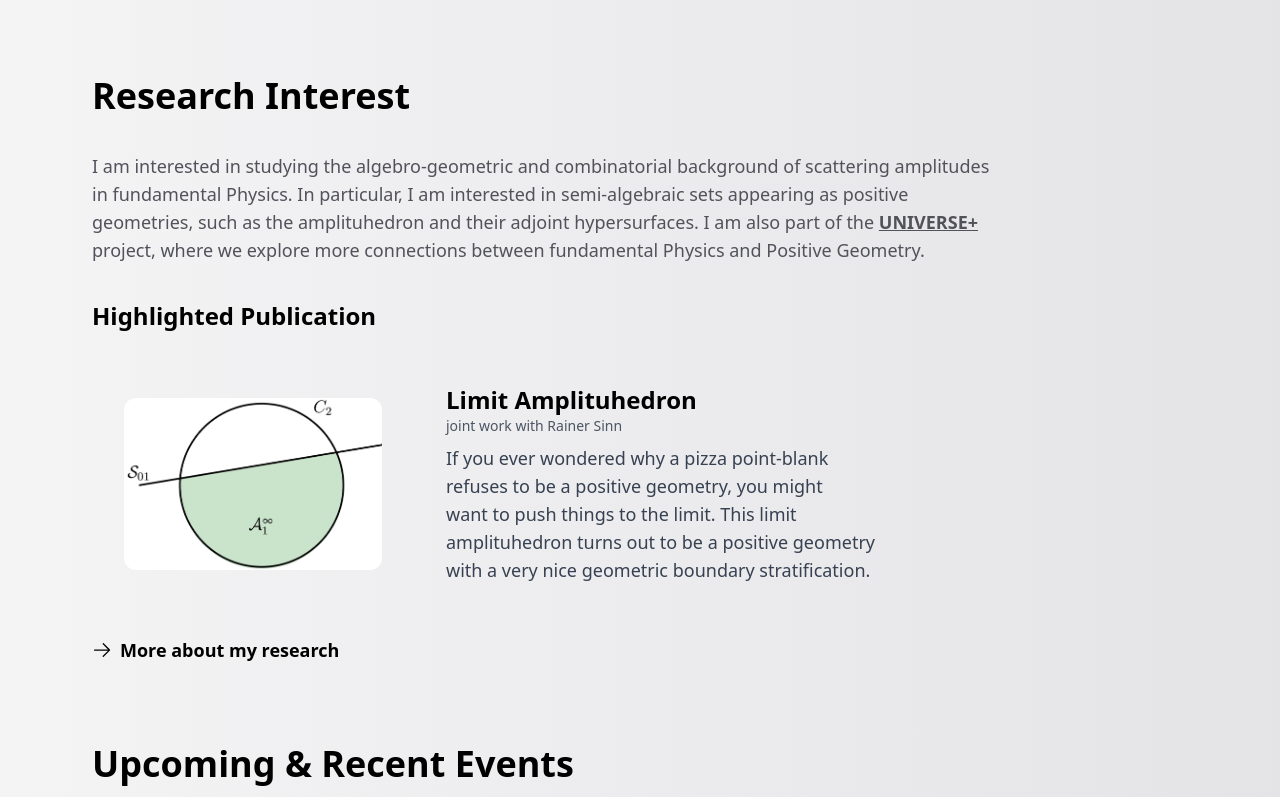
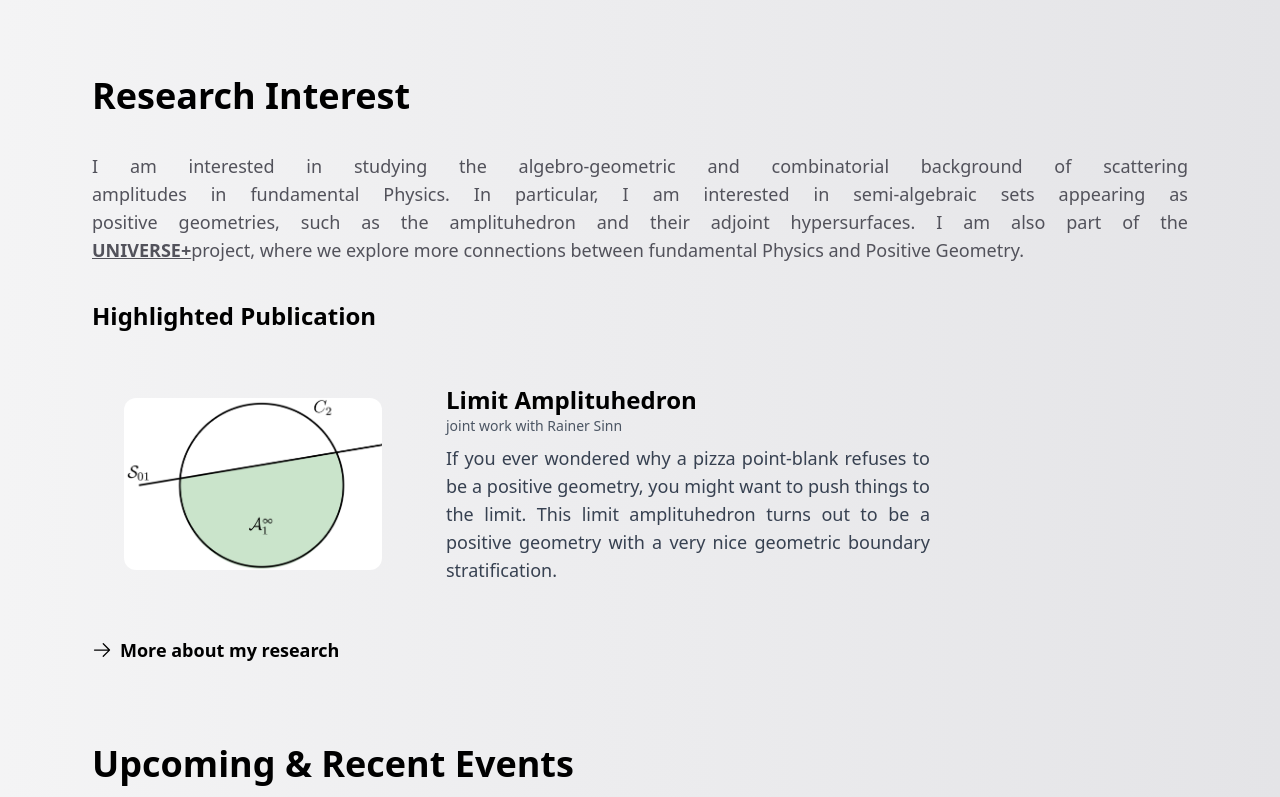
Before and after one commit to jkoefler/academicwebsite, a Next.js app: page / in a window 1280 px wide. Shown: the part 795-1592 px from the top of the page. Built offline with nearby package versions, Linux system fonts and the light colour scheme.

Commit message:
Block text

```diff
--- a/app/components/Abstract.js
+++ b/app/components/Abstract.js
@@ -8,7 +8,7 @@ export default function ExpandableText({ text, limit = 150 }) {
 
   return (
     <div className="mt-4">
-      <p className="text-lg text-gray-700">{isExpanded ? text : shortText}</p>
+      <p className="text-lg text-justify text-gray-700">{isExpanded ? text : shortText}</p>
       {text.length > limit && (
         <button
           onClick={() => setIsExpanded(!isExpanded)}
--- a/app/components/HeroSection.js
+++ b/app/components/HeroSection.js
@@ -33,7 +33,7 @@ export default function HeroSection() {
             {/* Right - Text Content Block */}
             <div className="flex flex-col items-center lg:items-start gap-6 max-w-lg">
                 <h1 className="font-black text-4xl lg:text-5xl select-none">{heading}</h1>
-                <p className="text-balance text-zinc-600 tracking-wider text-lg select-none">{text}</p>
+                <p className="text-balance text-justify text-zinc-600 tracking-wider text-lg select-none">{text}</p>
                 <div className="flex flex-row space-x-6">
                     <button onClick={handleClick} className="primary-button">Research</button>
                     <div className="py-2 px-3 rounded-lg hover:bg-black hover:text-white text-base font-semibold leading-7 text-gray-900 flex items-center gap-1">
--- a/app/components/Publications.js
+++ b/app/components/Publications.js
@@ -28,7 +28,7 @@ export default function Publications() {
     <div id="papers" className="flex flex-col gap-8 mb-4 lg:mx-16">
       <div className="flex flex-col gap-9 lg:mx-4">
          {/*2025*/}
-         <div className="w-full border-t border-gray-300 mt-8 relative">
+         <div className="mx-4 border-t border-gray-300 mt-8 relative">
          <span className="absolute left-0 top-2 text-gray-500 text-sm">2025</span>
          </div>
         {papers25.map(({title, abstract, coauthors, link, link_title, image }, index) => {
@@ -38,7 +38,7 @@ export default function Publications() {
 
       <div className="flex flex-col gap-9 lg:mx-4">
          {/*2024*/}
-         <div className="w-full border-t border-gray-300 mt-8 relative">
+         <div className="mx-4 border-t border-gray-300 mt-8 relative">
          <span className="absolute left-0 top-2 text-gray-500 text-sm">2024</span>
          </div>
         {papers24.map(({title, abstract, coauthors, link, link_title, image }, index) => {
--- a/app/components/ResearchInterest.js
+++ b/app/components/ResearchInterest.js
@@ -1,4 +1,43 @@
 import Link from "next/link";
+
+// Local helper component
+function HighlightedPublication({ image, title, authors, description, link }) {
+  return (
+    <div className="flex flex-col lg:flex-row items-center justify-start text-center lg:text-left px-4 lg:px-8 gap-12 transition-all duration-700 ease-in-out">
+      {/* Left - Image */}
+      <div className="flex justify-center w-1/2 lg:w-1/4">
+        <img
+          src={image}
+          alt="Publication Image"
+          className="rounded-xl object-contain w-auto h-auto lg:h-auto mx-auto"
+        />
+      </div>
+
+      {/* Right - Text */}
+      <div className="flex-shrink-0 w-full lg:w-1/2 text-center lg:text-left p-4">
+        {/* Title with link */}
+        <Link
+          href={link}
+          target="_blank"
+          rel="noopener noreferrer"
+          className="text-balance font-semibold text-2xl mb-1 hover:underline"
+        >
+          {title}
+        </Link>
+
+        {/* Authors */}
+        <p className="text-balance text-sm text-gray-600 mt-0">
+          {authors}
+        </p>
+
+        {/* Description */}
+        <p className="text-justify text-lg text-gray-700 mt-2">
+          {description}
+        </p>
+      </div>
+    </div>
+  );
+}
 
 export default function ResearchInterest() {
   return (
@@ -6,42 +45,40 @@ export default function ResearchInterest() {
       <h1 className="text-balance font-extrabold text-4xl">
         Research Interest
       </h1>
+
       <div className="flex flex-col gap-5">
-        <p className="text-balance tracking-wider lg:tracking-normal text-zinc-600 text-lg select-none">
-          I am interested in studying the algebro-geometric and combinatorial background of scattering amplitudes in fundamental Physics. In particular, I am interested in semi-algebraic sets appearing as positive geometries, such as the amplituhedron and their adjoint hypersurfaces. I am also part of the <Link className="underline font-bold" href="https://positive-geometry.com/"> UNIVERSE+</Link> project, where we explore more connections between fundamental Physics and Positive Geometry.
+        <p className="text-balance text-justify tracking-wider lg:tracking-normal text-zinc-600 text-lg select-none">
+          I am interested in studying the algebro-geometric and combinatorial background of scattering amplitudes in fundamental Physics. In particular, I am interested in semi-algebraic sets appearing as positive geometries, such as the amplituhedron and their adjoint hypersurfaces. I am also part of the
+          <Link className="underline font-bold" href="https://positive-geometry.com/"> UNIVERSE+</Link>
+          project, where we explore more connections between fundamental Physics and Positive Geometry.
         </p>
       </div>
-      {/*Highlited publication section*/}
+
+      {/* Highlighted publication section */}
       <h1 className="text-balance font-bold text-2xl mt-0 mb-0">
         Highlighted Publication
       </h1>
-    {/* New Section with Image on Left and Text on Right */}
-    <div className="flex flex-col lg:flex-row items-center justify-start text-center lg:text-left px-4 lg:px-8 gap-12 transition-all duration-700 ease-in-out">
-        {/* Left - Image */}
-        <div className="flex justify-center w-1/2 lg:w-1/4">
-          <img src="/limit_amplituhedron.png" alt="Project Image" className="rounded-xl  object-contain w-auto h-auto lg:h-auto mx-auto" />
-        </div>
-        {/* Right - Text */}
-        <div className="flex-shrink-0 w-full lg:w-1/2 text-center lg:text-left p-4">
-          {/* Highlited publication section */}
-          <Link href="https://arxiv.org/abs/2501.08221" target="_blank" rel="noopener noreferrer" className="text-balance font-semibold text-2xl mb-1 hover:underline">
-            Limit Amplituhedron
-          </Link>
-          <p className="text-balance text-sm text-gray-600 mt-0">  {/* Removed margin-top */}
-            joint work with Rainer Sinn
-          </p>
-          <p className="text-balance text-lg text-gray-700 mt-2">
-            {/*In this project we took the classical amplituhedron to the limit by sending one of the parameters to infinity. The resulting semi algebraic set, the limit amplituhedron, turns out to be a positive geometry with a very nice geometric boundary stratification.*/}
-            If you ever wondered why a pizza point-blank refuses to be a positive geometry, you might want to push things to the limit. This limit amplituhedron turns out to be a positive geometry with a very nice geometric boundary stratification.
-          </p>
-        </div>
-      </div>
+
+      <HighlightedPublication
+        image="/limit_amplituhedron.png"
+        title="Limit Amplituhedron"
+        authors="joint work with Rainer Sinn"
+        description="If you ever wondered why a pizza point-blank refuses to be a positive geometry, you might want to push things to the limit. This limit amplituhedron turns out to be a positive geometry with a very nice geometric boundary stratification."
+        link="https://arxiv.org/abs/2501.08221"
+      />
+
       <button className="flex flex-row items-center gap-2 font-bold">
-          <svg xmlns="http://www.w3.org/2000/svg" viewBox="0 0 24 24" fill="currentColor" class="size-5">
-            <path fill-rule="evenodd" d="M12.97 3.97a.75.75 0 0 1 1.06 0l7.5 7.5a.75.75 0 0 1 0 1.06l-7.5 7.5a.75.75 0 1 1-1.06-1.06l6.22-6.22H3a.75.75 0 0 1 0-1.5h16.19l-6.22-6.22a.75.75 0 0 1 0-1.06Z" clip-rule="evenodd" />
-          </svg>
-          <Link href="/research" class="text-lg">More about my research</Link>
-        </button>
+        <svg xmlns="http://www.w3.org/2000/svg" viewBox="0 0 24 24" fill="currentColor" className="size-5">
+          <path
+            fillRule="evenodd"
+            d="M12.97 3.97a.75.75 0 0 1 1.06 0l7.5 7.5a.75.75 0 0 1 0 1.06l-7.5 7.5a.75.75 0 1 1-1.06-1.06l6.22-6.22H3a.75.75 0 0 1 0-1.5h16.19l-6.22-6.22a.75.75 0 0 1 0-1.06Z"
+            clipRule="evenodd"
+          />
+        </svg>
+        <Link href="/research" className="text-lg">
+          More about my research
+        </Link>
+      </button>
     </div>
   );
 }
```
